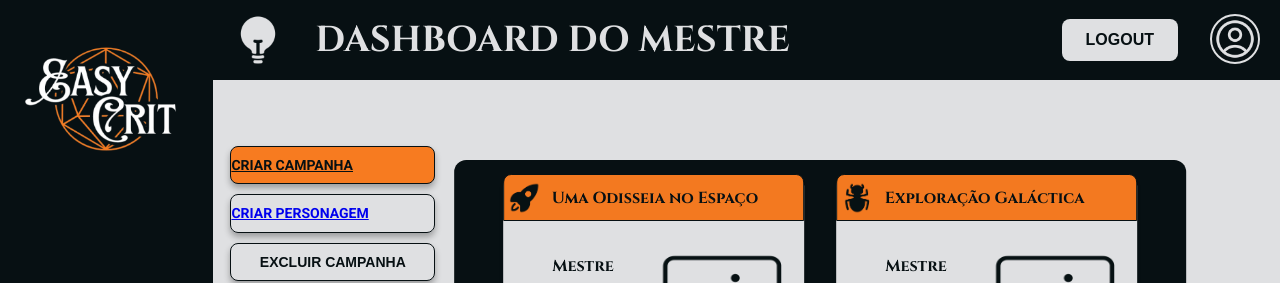
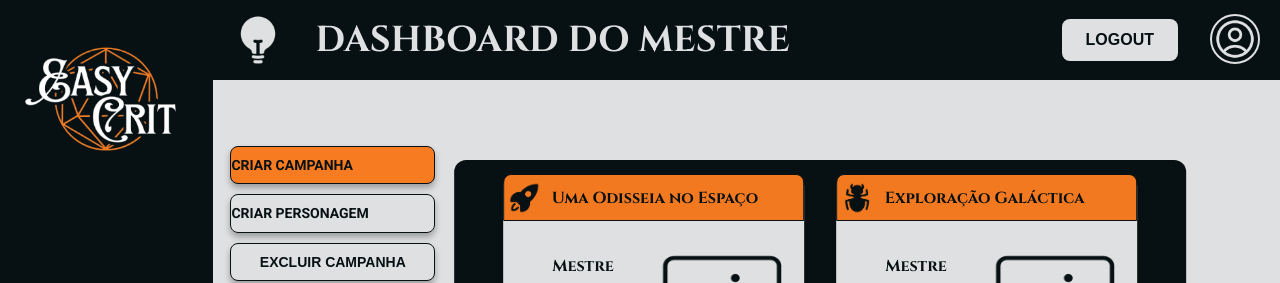
Before and after one commit to PhilipeSousa/2025.1-EasyCrit-frontend, a Next.js app: page /dashboard-master in a window 1280 px wide. Shown: the top 283 px of the page. Built offline with nearby package versions, Linux system fonts and the light colour scheme.

Commit message:
ainda tem a raspa da cocada

```diff
--- a/src/app/dashboard-master/CampaignButtons.css
+++ b/src/app/dashboard-master/CampaignButtons.css
@@ -10,6 +10,8 @@
 }
 
 .btn {
+  display: inline-block;
+  text-decoration: none;
   padding: 5% 0;
   width: 100%;
   box-sizing: border-box;
@@ -21,8 +23,9 @@
   transition: background 0.3s, box-shadow 0.3s;
   max-width: 100%;
 
-  /* SHADOW */
+  /* Shadow */
   box-shadow: 0 4px 6px rgba(0, 0, 0, 0.3);
+  color: inherit; /* herda cor, importante para links */
 }
 
 .create {
```
